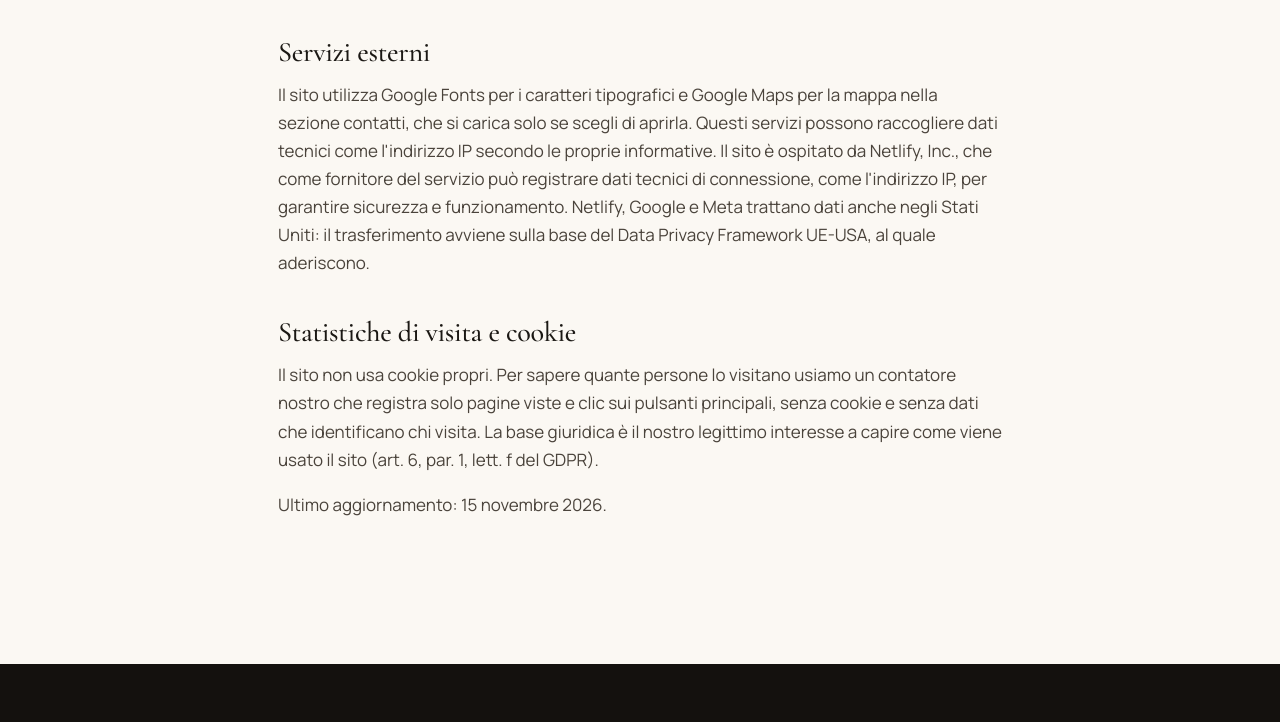
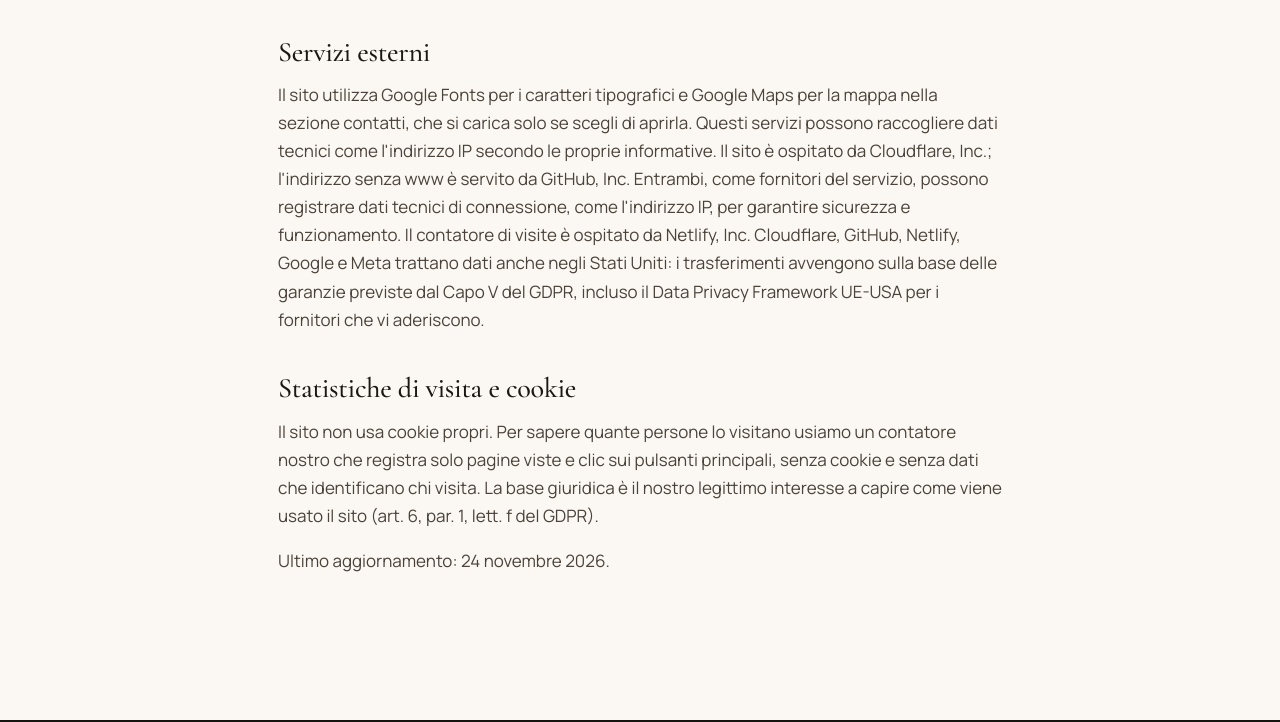
Before and after one commit to giottoeventi-arch/scuolamaniinpasta, a plain HTML site: page privacy.html in a window 1280 px wide. Shown: the part 1460-2182 px from the top of the page. Drawn offline with nearby package versions, Linux system fonts and the light colour scheme.

Commit message:
Privacy policy aggiornate: hosting Cloudflare, recapito modulo, data

```diff
--- a/privacy.html
+++ b/privacy.html
@@ -73,10 +73,10 @@
   <h3>I tuoi diritti</h3>
   <p>Puoi chiedere in qualsiasi momento l'accesso, la rettifica, la cancellazione dei tuoi dati o la limitazione del trattamento, opporti al trattamento e revocare il consenso, scrivendo a <a href="mailto:giottoeventi@gmail.com">giottoeventi@gmail.com</a>. Hai anche il diritto di presentare reclamo al Garante per la protezione dei dati personali.</p>
   <h3>Servizi esterni</h3>
-  <p>Il sito utilizza Google Fonts per i caratteri tipografici e Google Maps per la mappa nella sezione contatti, che si carica solo se scegli di aprirla. Questi servizi possono raccogliere dati tecnici come l'indirizzo IP secondo le proprie informative. Il sito è ospitato da Netlify, Inc., che come fornitore del servizio può registrare dati tecnici di connessione, come l'indirizzo IP, per garantire sicurezza e funzionamento. Netlify, Google e Meta trattano dati anche negli Stati Uniti: il trasferimento avviene sulla base del Data Privacy Framework UE-USA, al quale aderiscono.</p>
+  <p>Il sito utilizza Google Fonts per i caratteri tipografici e Google Maps per la mappa nella sezione contatti, che si carica solo se scegli di aprirla. Questi servizi possono raccogliere dati tecnici come l'indirizzo IP secondo le proprie informative. Il sito è ospitato da Cloudflare, Inc.; l'indirizzo senza www è servito da GitHub, Inc. Entrambi, come fornitori del servizio, possono registrare dati tecnici di connessione, come l'indirizzo IP, per garantire sicurezza e funzionamento. Il contatore di visite è ospitato da Netlify, Inc. Cloudflare, GitHub, Netlify, Google e Meta trattano dati anche negli Stati Uniti: i trasferimenti avvengono sulla base delle garanzie previste dal Capo V del GDPR, incluso il Data Privacy Framework UE-USA per i fornitori che vi aderiscono.</p>
   <h3>Statistiche di visita e cookie</h3>
   <p>Il sito non usa cookie propri. Per sapere quante persone lo visitano usiamo un contatore nostro che registra solo pagine viste e clic sui pulsanti principali, senza cookie e senza dati che identificano chi visita. La base giuridica è il nostro legittimo interesse a capire come viene usato il sito (art. 6, par. 1, lett. f del GDPR).</p>
-  <p>Ultimo aggiornamento: 15 novembre 2026.</p>
+  <p>Ultimo aggiornamento: 24 novembre 2026.</p>
  </div>
 </section>
 </main>
```
